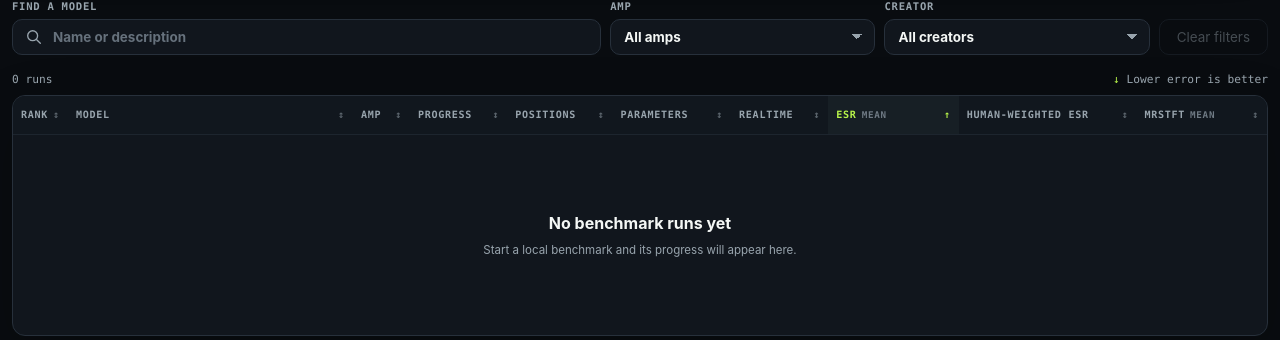
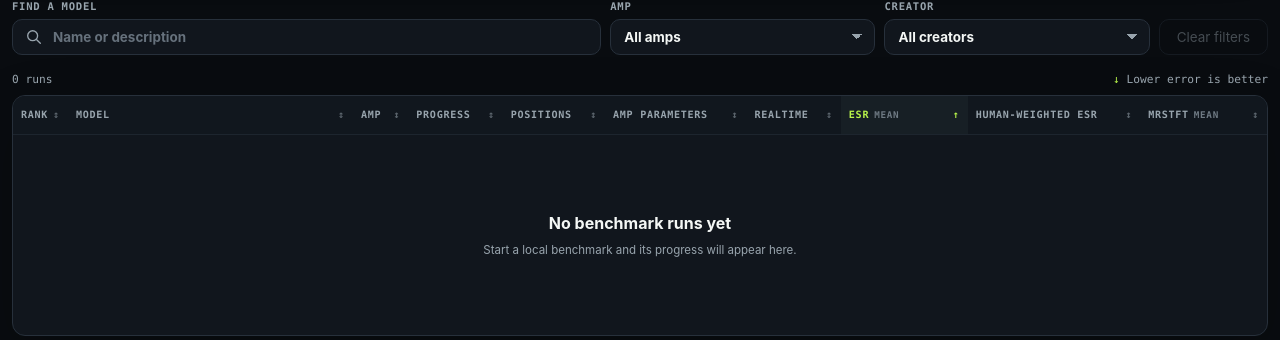
Before and after one commit to qforge-dev/top-bench, a FastAPI app: page / in a window 1280 px wide. Shown: the part 814-1154 px from the top of the page. Run offline with FastAPI, Linux system fonts and the light colour scheme; data that the repository does not hold is empty.

Commit message:
Show amp control count on leaderboard

```diff
--- a/apps/leaderboard/src/top_arena_server/app.py
+++ b/apps/leaderboard/src/top_arena_server/app.py
@@ -149,6 +149,7 @@ def _run_response(run: BenchmarkRun, *, include_cases: bool = True) -> RunRespon
         amp_id=run.amp_id,
         amp_name=run.amp.name,
         amp_type=run.amp.amp_type,
+        amp_control_count=len(run.amp.control_names),
         unique_positions_used=run.unique_positions_used,
         audio_duration_sum=run.audio_duration_sum,
         turns=run.turns,
--- a/apps/leaderboard/src/top_arena_server/schemas.py
+++ b/apps/leaderboard/src/top_arena_server/schemas.py
@@ -93,6 +93,7 @@ class RunResponse(ApiModel):
     amp_id: str
     amp_name: str
     amp_type: str
+    amp_control_count: int
     unique_positions_used: int
     audio_duration_sum: float
     turns: int
--- a/apps/leaderboard/src/top_arena_server/static/dashboard.js
+++ b/apps/leaderboard/src/top_arena_server/static/dashboard.js
@@ -79,12 +79,12 @@
       ampId: text(firstValue(source.amp_id, source.ampId)),
       ampName: text(firstValue(source.amp_name, source.ampName, source.amp_id, source.ampId), "Unknown amp"),
       ampType: text(firstValue(source.amp_type, source.ampType), "Unspecified"),
+      ampParameterCount: finite(firstValue(source.amp_control_count, source.ampControlCount)),
       positions: finite(firstValue(source.unique_positions_used, source.uniquePositionsUsed)),
       audioDuration: finite(firstValue(source.audio_duration_sum, source.audioDurationSum)),
       turns: finite(source.turns),
       trainingTime: finite(firstValue(source.training_time, source.trainingTime)),
       description: text(source.description),
-      parameterCount: finite(firstValue(source.parameter_count, source.parameterCount, source.params_count)),
       status: text(source.status, "queued").toLowerCase(),
       totalCases: finite(firstValue(source.total_cases, source.totalCases, source.case_count)) ?? 0,
       completedCases: finite(firstValue(source.completed_cases, source.completedCases)) ?? 0,
@@ -252,7 +252,7 @@
       humanWeightedEsr: run.humanWeightedEsr.mean,
       mrstft: run.mrstft.mean,
       name: run.name,
-      parameters: run.parameterCount,
+      ampParameters: run.ampParameterCount,
       positions: run.positions,
       rank: ranks.get(run.id) ?? null,
       realtime: run.realtime.mean,
@@ -324,7 +324,7 @@
         ampCell(run),
         progressCell(run),
         simpleCell("Positions", run.positions === null ? "—" : formatScore(run.positions), "numeric-cell"),
-        simpleCell("Parameters", formatInteger(run.parameterCount), "numeric-cell"),
+        simpleCell("Amp parameters", formatInteger(run.ampParameterCount), "numeric-cell"),
         simpleCell("Realtime", run.realtime.mean === null ? "—" : `${formatScore(run.realtime.mean)}×`, "numeric-cell"),
         metricCell("ESR", run.esr, run.namA2Full.esr),
         metricCell("Human-weighted ESR", run.humanWeightedEsr, run.namA2Full.humanWeightedEsr),
--- a/apps/leaderboard/src/top_arena_server/templates/index.html
+++ b/apps/leaderboard/src/top_arena_server/templates/index.html
@@ -34,8 +34,8 @@
       name="description"
       content="A live, reproducible leaderboard for neural amp model benchmarks."
     >
-    <link rel="stylesheet" href="/static/styles.css?v=20260827-parameter-count">
-    <script defer src="/static/dashboard.js?v=20260827-parameter-count"></script>
+    <link rel="stylesheet" href="/static/styles.css?v=20260827-amp-control-count">
+    <script defer src="/static/dashboard.js?v=20260827-amp-control-count"></script>
   </head>
   <body>
     <a class="skip-link" href="#leaderboard">Skip to leaderboard</a>
@@ -146,7 +146,7 @@
                   <button class="sort-button" type="button" data-sort="positions">Positions <span aria-hidden="true">↕</span></button>
                 </th>
                 <th class="parameter-column" scope="col" aria-sort="none">
-                  <button class="sort-button" type="button" data-sort="parameters">Parameters <span aria-hidden="true">↕</span></button>
+                  <button class="sort-button" type="button" data-sort="ampParameters">Amp parameters <span aria-hidden="true">↕</span></button>
                 </th>
                 <th scope="col" aria-sort="none">
                   <button class="sort-button" type="button" data-sort="realtime">Realtime <span aria-hidden="true">↕</span></button>
@@ -184,7 +184,7 @@
                     <span class="progress-count">{{ completed }}/{{ total }}</span>
                   </td>
                   <td data-label="Positions" class="numeric-cell">{{ run.unique_positions_used|default("—", true) }}</td>
-                  <td data-label="Parameters" class="numeric-cell">{{ integer(run.parameter_count) }}</td>
+                  <td data-label="Amp parameters" class="numeric-cell">{{ integer(run.amp_control_count) }}</td>
                   <td data-label="Realtime" class="numeric-cell">
                     {% if realtime.mean|default(none) is not none %}{{ number(realtime.mean, 2) }}×{% else %}—{% endif %}
                   </td>
```
Also changed, not shown: apps/leaderboard/tests/test_run_lifecycle.py (+4 -3 lines), apps/leaderboard/tests/ui/dashboard.test.mjs (+2 -1 lines).
